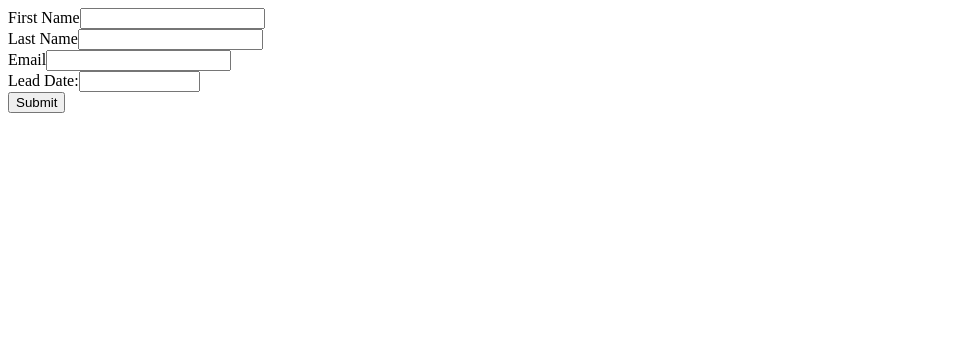
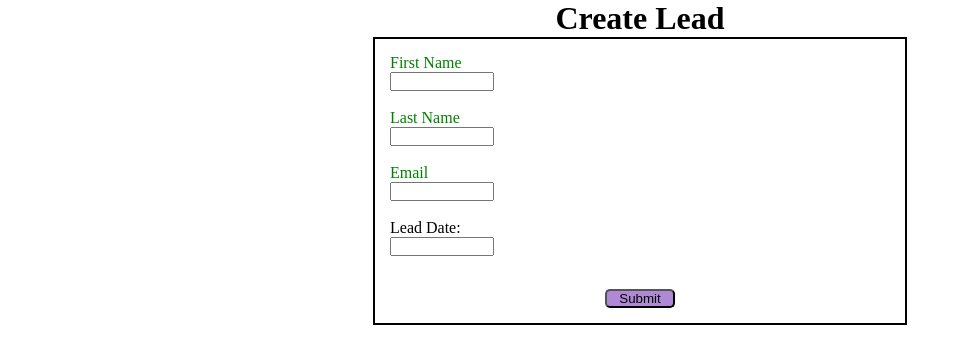
Before and after one commit to puneet00164/Web-to-Lead, a plain HTML site: page index.html in a window 1280 px wide. Shown: the whole page, without its empty margins (0-962 px from the left). Drawn offline with Linux system fonts and the light colour scheme.

Commit message:
commit 2

```diff
--- a/index.html
+++ b/index.html
@@ -4,13 +4,13 @@
     <meta charset="UTF-8">
     <meta name="viewport" content="width=device-width, initial-scale=1.0">
     <title>Web to Lead Form</title>
-    <link rel = "stylesheet" type = "text/cass" href = "style1.css">
+    <link rel = "stylesheet" type = "text/css" href = "style1.css" >
     <script src="script.js" >   </script>
 </head>
 <body>
 
 <META HTTP-EQUIV="Content-type" CONTENT="text/html; charset=UTF-8">
-
+    <h1> Create Lead</h1>
     <form action="https://test.salesforce.com/servlet/servlet.WebToLead?encoding=UTF-8&orgId=00DAs000002st1Z" method="POST">
 
     <input type=hidden name="oid" value="00DAs000002st1Z">
@@ -25,7 +25,7 @@
 
     Lead Date:<span class="dateInput dateOnlyInput"><input  id="00NAs000004b9ur" name="00NAs000004b9ur" size="12" type="text" /></span><br>
 
-    <input type="submit" name="submit">
+    <input type="submit" name="submit" class="submit">
 
     </form>
 
--- a/style1.css
+++ b/style1.css
@@ -3,7 +3,27 @@
     padding: 0;
     box-sizing : 0;
 }
+h1{text-align: center; }
+
+input,
+label {
+    display: block ;
+}
 
 label {
     color : green;
 }
+input { width: 100px ;}
+.submit{
+    margin: 15px auto 0 auto;
+    width: 70px;
+    background-color: rgb(175,137,211) ;
+    border-radius: 5px ;
+}
+form{
+    min-width: 300px;
+    max-width: 500px;
+    margin: auto;
+    border: 2px solid black;
+    padding : 15px;
+}
```
